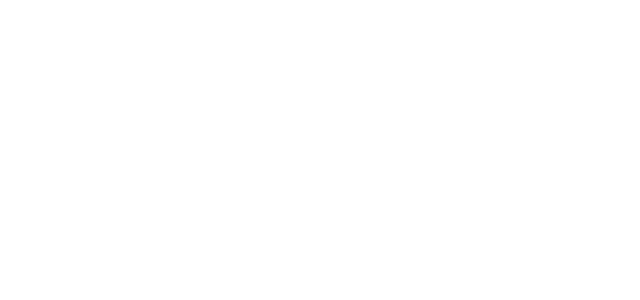
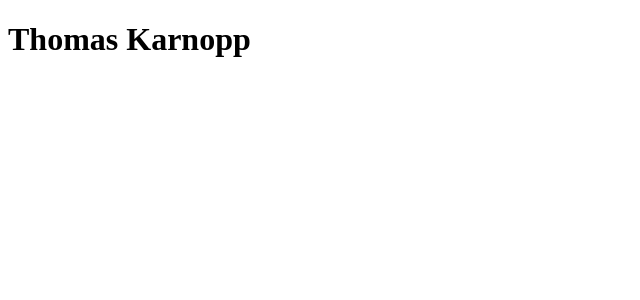
Before and after one commit to GustavoMKarnopp/treinamento-angular, an Angular app: page / in a window 1280 px wide. Shown: the top 300 px of the page, without its empty margins (0-640 px from the left). Built offline with nearby package versions, Linux system fonts and the light colour scheme.

Commit message:
Primeira aula

```diff
--- a/src/app/app.component.html
+++ b/src/app/app.component.html
@@ -1 +1,2 @@
+<app-title></app-title>
 <router-outlet></router-outlet>
--- a/src/app/app.module.ts
+++ b/src/app/app.module.ts
@@ -3,10 +3,12 @@
 
 import { AppRoutingModule } from './app-routing.module';
 import { AppComponent } from './app.component';
+import { TitleComponent } from './title/title.component';
 
 @NgModule({
   declarations: [
-    AppComponent
+    AppComponent,
+    TitleComponent
   ],
   imports: [
     BrowserModule,
--- /dev/null
+++ b/src/app/title/title.component.html
@@ -0,0 +1 @@
+<h1>{{title}}</h1>
--- /dev/null
+++ b/src/app/title/title.component.ts
@@ -0,0 +1,15 @@
+import { Component, OnInit } from '@angular/core';
+
+@Component({
+  selector: 'app-title',
+  templateUrl: './title.component.html',
+  styleUrls: ['./title.component.scss']
+})
+export class TitleComponent implements OnInit{ //OnInit, trata-se do ciclo de vida do algular
+  public title: string = 'Thomas Karnopp'
+constructor(){}
+
+  ngOnInit(): void {
+
+  }
+}
```
Also changed, not shown: src/app/title/title.component.scss (added), 1 other file (tests, documents, lock files or other folders).
